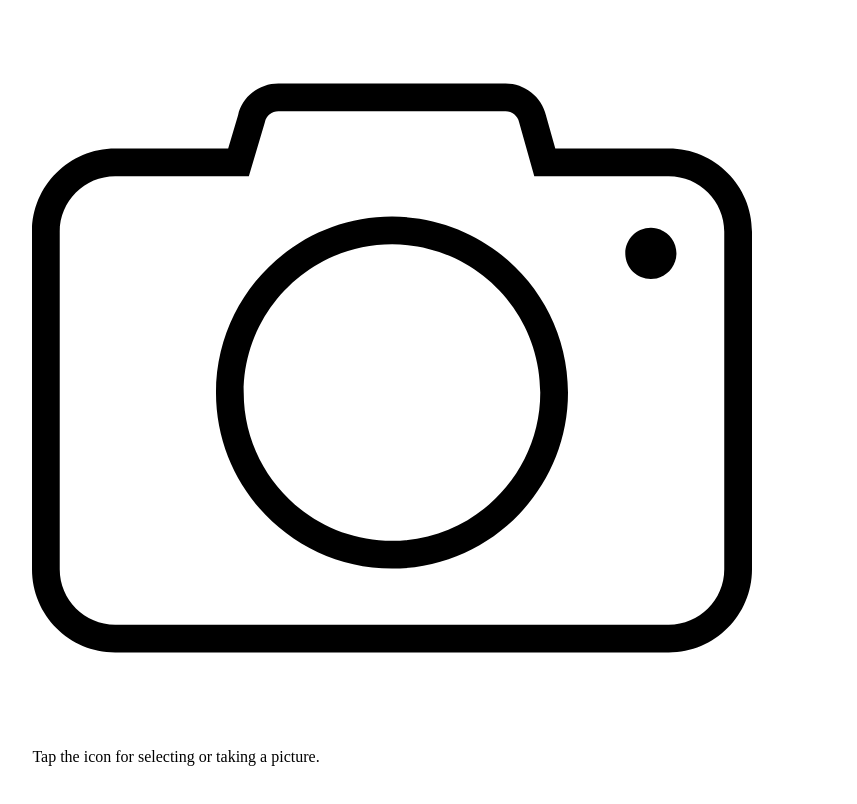
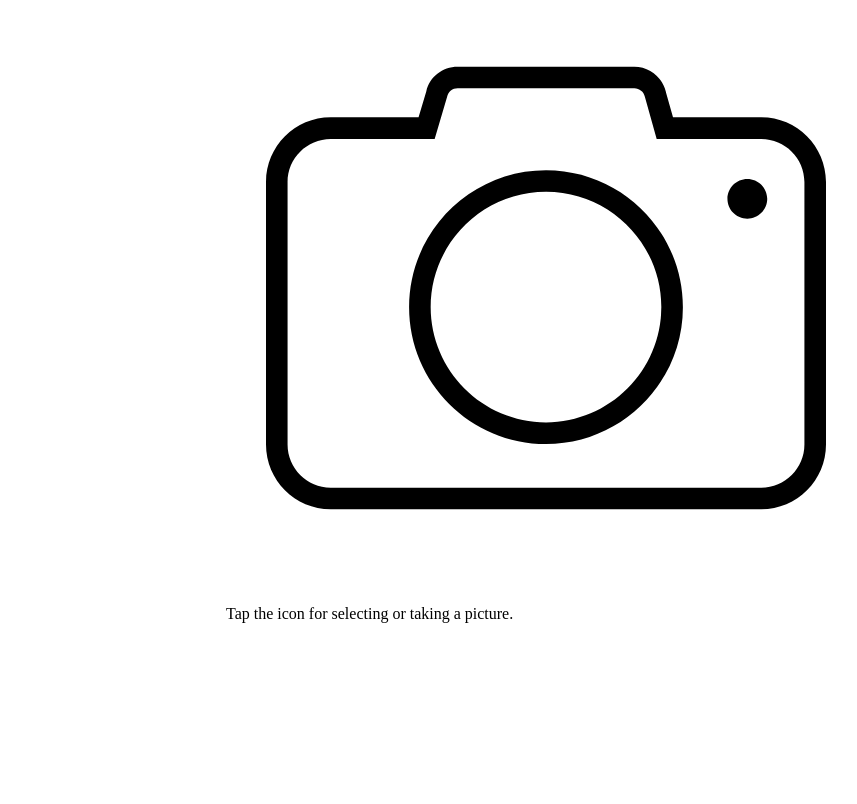
Before and after one commit to kkas/photo-shu-fu, a website built with webpack: page registerPicture.html in a window 1280 px wide. Shown: the whole page, without its empty margins (102-959 px from the left). Built offline with nearby package versions, Linux system fonts and the light colour scheme; no server answers; files whose address does not match are found by name.

Commit message:
Modify client css for better looking

```diff
--- a/registerPicture.html
+++ b/registerPicture.html
@@ -6,52 +6,17 @@
     <meta name="viewport" content="width=device-width, initial-scale=1">
 
     <!-- Custom CSS -->
-    <!--<link rel="stylesheet" href="{{ static_url("static/style.css") }}"/>-->
-    <!--<link rel="stylesheet" href="static/static/style.css"/>-->
-    <style>
-body { }
-
-img {
-    max-width: 100%;
-    max-height: 90vh;
-    width: auto;
-
-    overflow-y: hidden; // hide vertical
-    overflow-x: hidden; // hide horizontal
-
-    // Prevent unnecessary image context menus.
-    touch-callout:none;
-	user-select:none;
-	-webkit-touch-callout:none;
-	-webkit-user-select:none;
-	-moz-touch-callout:none;
-	-moz-user-select:none;
-}
-
-// This doesn't work...
-.disable-3d-touch {
-  -webkit-touch-callout: none;
-  -webkit-user-select: none;
-}
-
-#main {
-    width: 80%;
-    margin: 0 auto;
-}
-
-#image {
-    display: none;
-}
-</style>
+    <link rel="stylesheet" href="static/static/styleClient.css"/>
     <title>Register Picture</title>
 </head>
 <body>
-    <div id="main">
+    <div id="main" class="center">
         <div id="instruction">
             <label for="image">
                 <img id="camera_img" src="static/static/assets/img/photo-camera.svg">
             </label>
-            <input type="file" id="image" accept="image/*" capture="camera">
+            <!-- <input type="file" id="image" accept="image/*" capture="camera" style="visibility: hidden;"> -->
+            <input type="file" id="image" accept="image/*" style="visibility: hidden;">
             <p>Tap the icon for selecting or taking a picture.</p>
         </div>
 
@@ -60,7 +25,6 @@ img {
         </div>
     </div>
 
-    <script src="static/static/temp/libs/jquery/3.2.1/jquery.min.js"></script>
     <script src="static/static/js/client.bundle.js"></script>
 </body>
 </html>
--- /dev/null
+++ b/static/styleClient.css
@@ -0,0 +1,25 @@
+html, body {
+  height: 100vh;
+  width: 100vw;
+  overflow: hidden;
+}
+
+img {
+  height: 70vh;
+  margin: 0 auto;
+  display: block;
+}
+
+.center {
+  width: 50vw;
+  margin: 0 auto;
+}
+
+#instruction {
+  height: 100vh;
+}
+
+#selected_image {
+  padding: 10px;
+  background-color: #FFFFFF;
+}
```
